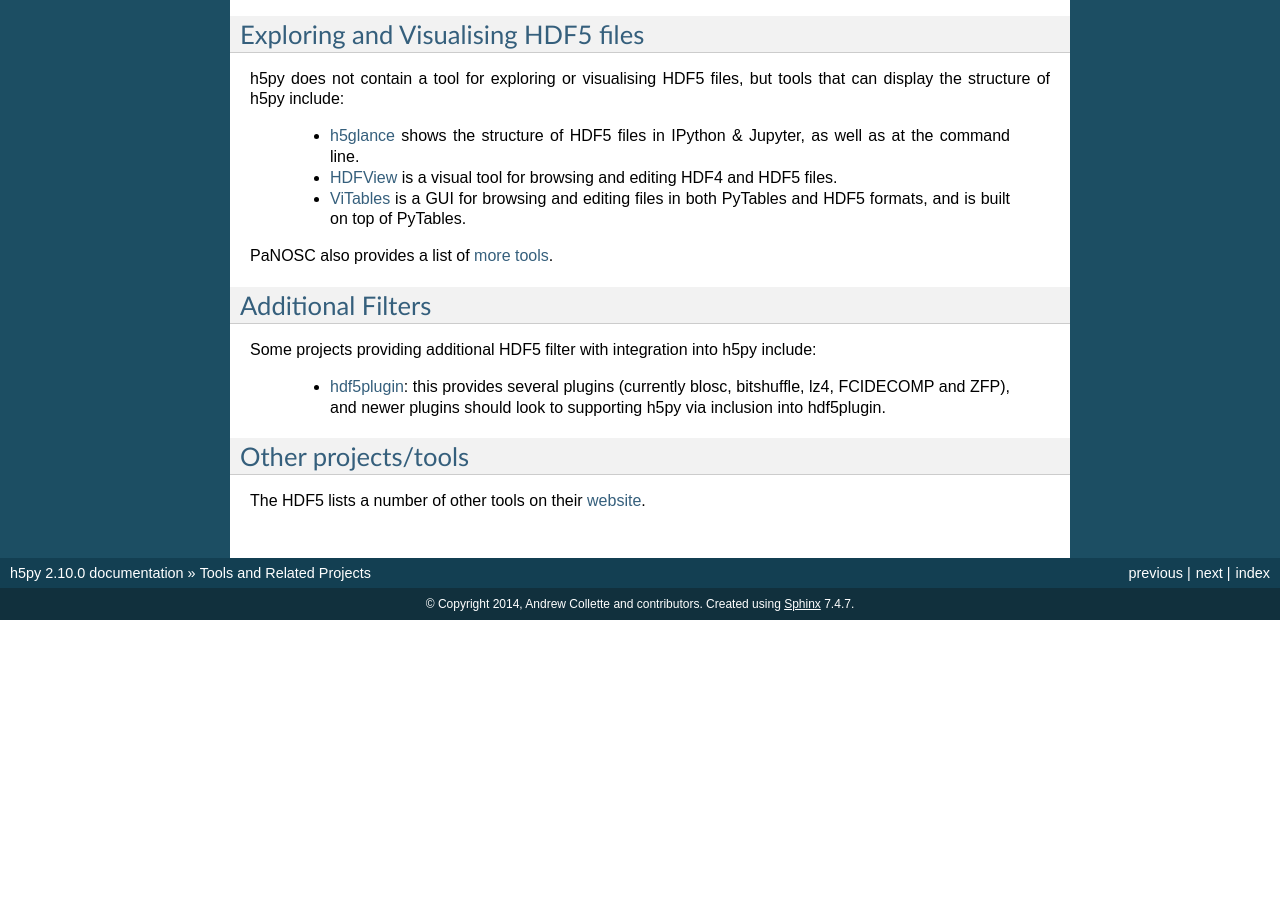
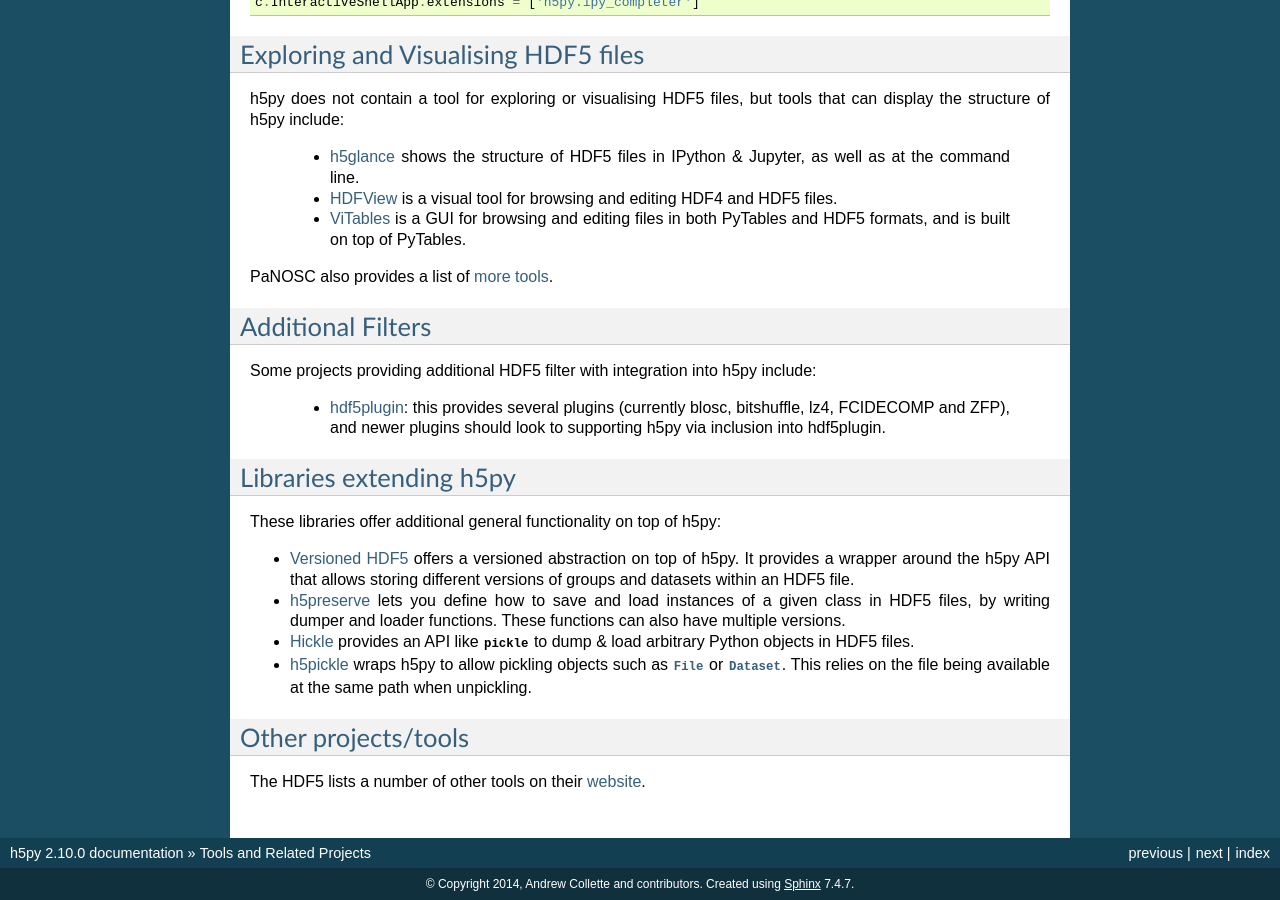
Before and after one commit to h5py/h5py, a Sphinx documentation site: the page built from docs/related_projects.rst, in a window 1280 px wide and 900 px high, scrolled down 996 px. Built offline with Sphinx 7.4.7, drawn with Linux system fonts in a browser that asks for light colours; pages that are not in the unit, such as notebooks, are missing from menus; before the commit the page ends 1616 px from its top, so only the background shows below that; some of the changed text lies outside the part shown.

Commit message:
Add some libraries which provide generic functionality on top of h5py

```diff
--- a/docs/related_projects.rst
+++ b/docs/related_projects.rst
@@ -82,6 +82,23 @@
    plugins (currently blosc, bitshuffle, lz4, FCIDECOMP and ZFP), and newer
    plugins should look to supporting h5py via inclusion into hdf5plugin.
 
+Libraries extending h5py
+------------------------
+
+These libraries offer additional general functionality on top of h5py:
+
+* `Versioned HDF5 <https://deshaw.github.io/versioned-hdf5/>`_ offers a
+  versioned abstraction on top of h5py. It provides a wrapper around the h5py
+  API that allows storing different versions of groups and datasets within an
+  HDF5 file.
+* `h5preserve <https://github.com/h5preserve/h5preserve>`_ lets you define how
+  to save and load instances of a given class in HDF5 files, by writing dumper
+  and loader functions. These functions can also have multiple versions.
+* `Hickle <https://github.com/telegraphic/hickle>`_ provides an API like
+  :mod:`pickle` to dump & load arbitrary Python objects in HDF5 files.
+* `h5pickle <https://github.com/DaanVanVugt/h5pickle>`_ wraps h5py to allow
+  pickling objects such as :class:`.File` or :class:`.Dataset`. This relies on
+  the file being available at the same path when unpickling.
 
 Other projects/tools
 --------------------
```
